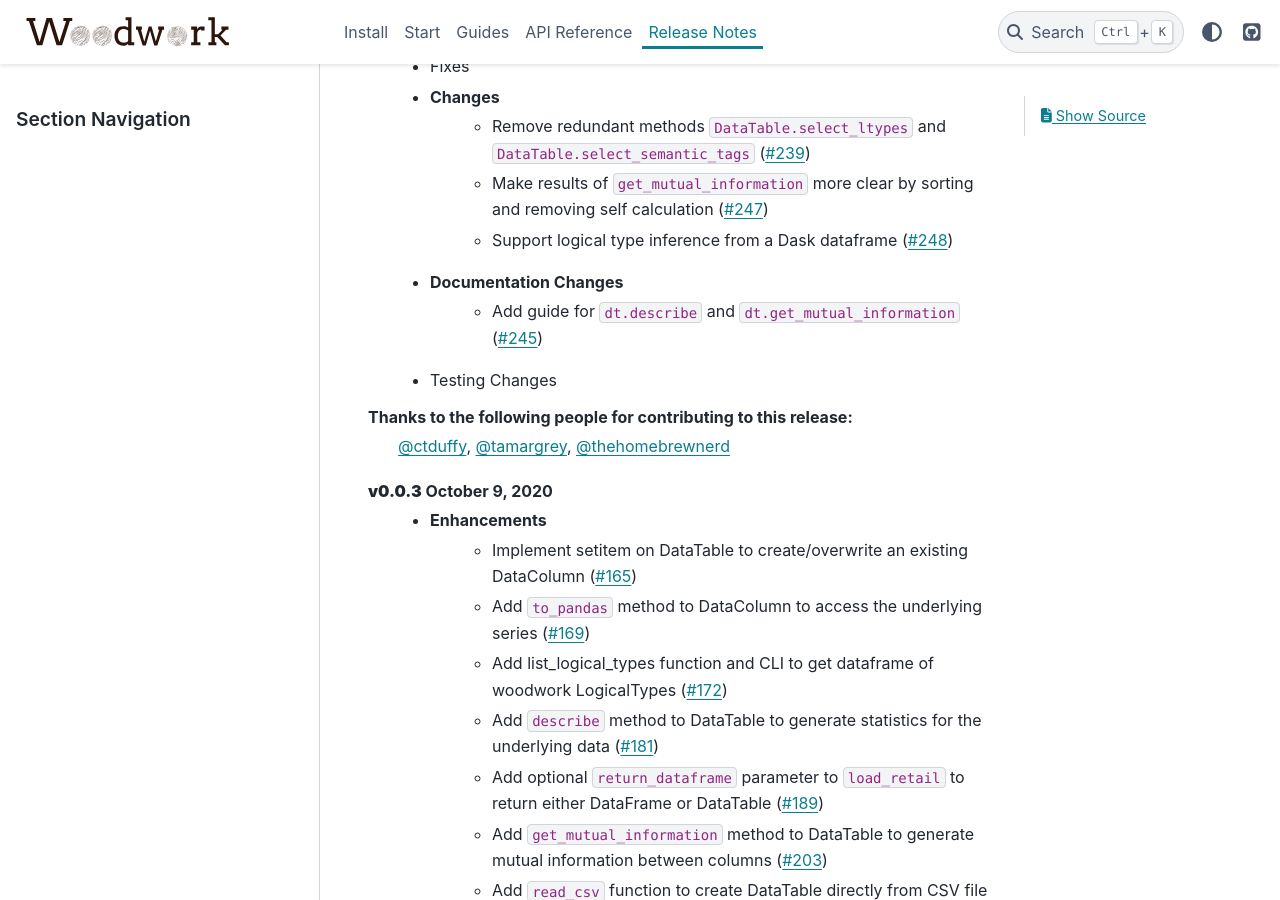
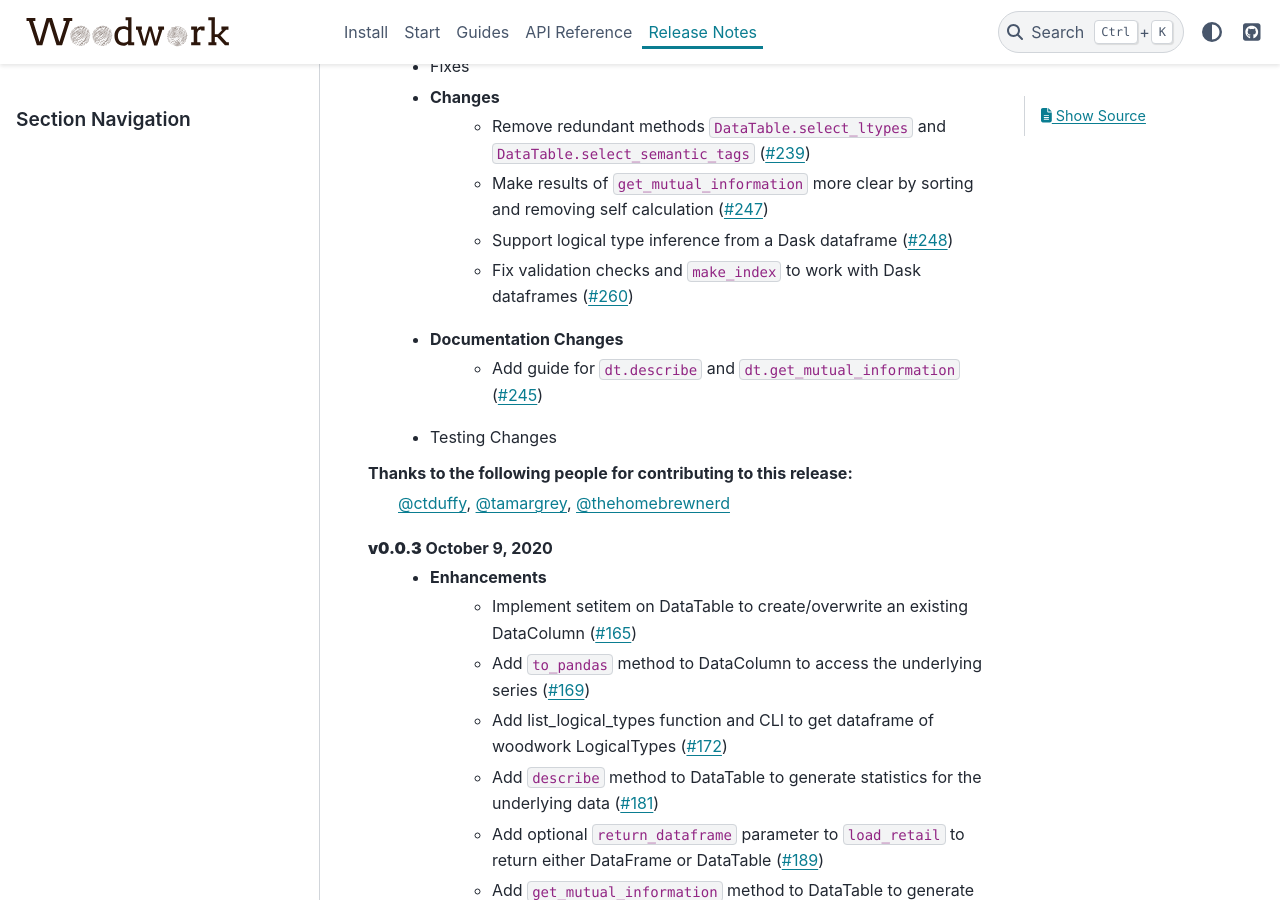
Before and after one commit to alteryx/woodwork, a Sphinx documentation site: the page built from docs/source/release_notes.rst, in a window 1280 px wide and 900 px high, scrolled down 454 px. Built offline with Sphinx 7.4.7 and the PyData theme 0.15.4, drawn with Linux system fonts in a browser that asks for light colours; comment, search, counter and statistics services are not loaded.

Commit message:
update release notes

```diff
--- a/docs/source/release_notes.rst
+++ b/docs/source/release_notes.rst
@@ -13,6 +13,7 @@ Release Notes
         * Remove redundant methods ``DataTable.select_ltypes`` and ``DataTable.select_semantic_tags`` (:pr:`239`)
         * Make results of ``get_mutual_information`` more clear by sorting and removing self calculation (:pr:`247`)
         * Support logical type inference from a Dask dataframe (:pr:`248`)
+        * Fix validation checks and ``make_index`` to work with Dask dataframes (:pr:`260`)
     * Documentation Changes
         * Add guide for ``dt.describe`` and ``dt.get_mutual_information`` (:pr:`245`)
     * Testing Changes
```
